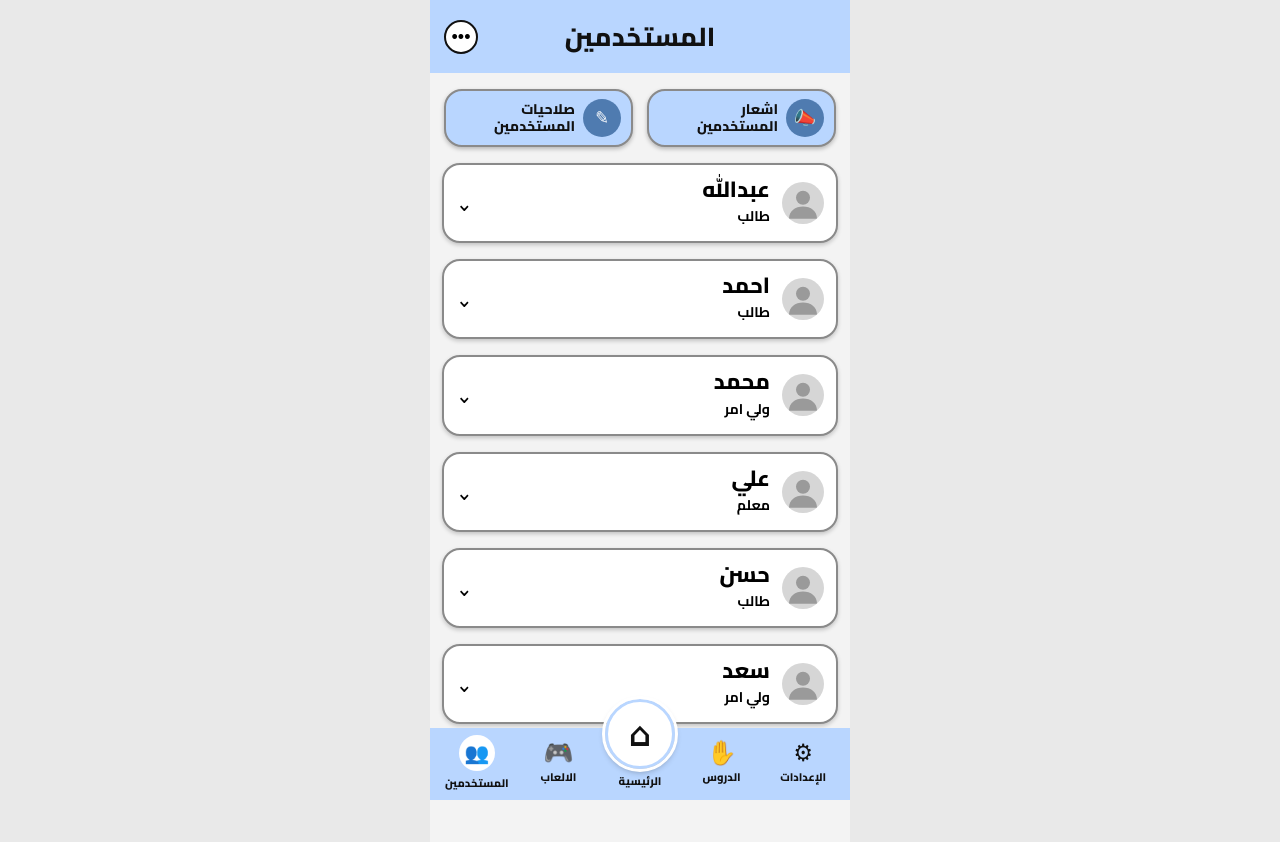
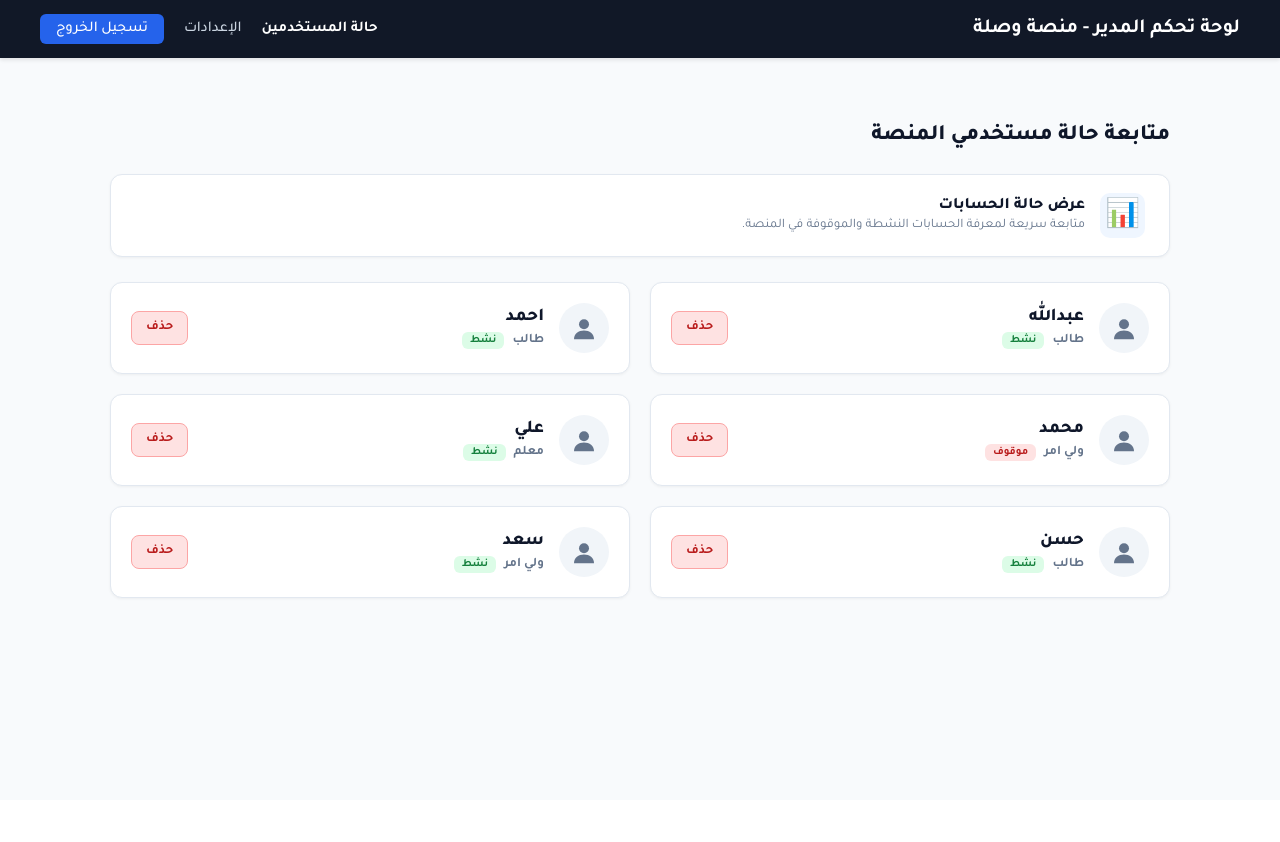
Before and after one commit to aseelmunshi60-ux/project, a PHP site: page /Users.php in a window 1280 px wide. After the commit the page ends 599 px from the top, so only its background shows below. Run offline with PHP 8.4, Linux system fonts and the light colour scheme; data that the repository does not hold is empty.

Commit message:
Add Users

```diff
--- a/Users.php
+++ b/Users.php
@@ -1,202 +1,352 @@
 <?php
+// إظهار الأخطاء لتسهيل التتبع
+ini_set('display_errors', 1);
+error_reporting(E_ALL);
+
+if (session_status() === PHP_SESSION_NONE) {
     session_start();
+}
 include 'db_connect.php';
+
+// التحقق من أن المستخدم الحالي هو "أدمن" (المدير) فقط
+if (!isset($_SESSION['role']) || $_SESSION['role'] !== 'admin') {
+    // header("Location: login.php"); exit();
+}
+
+$success_msg = '';
+$error_msg = '';
+
+// معالجة حذف المستخدم في نفس الصفحة
+if (isset($_GET['delete_id'])) {
+    $del_id = (int)$_GET['delete_id'];
+    if ($del_id > 0 && isset($conn)) {
+        $stmt = $conn->prepare("DELETE FROM user WHERE id = ?");
+        if ($stmt) {
+            $stmt->bind_param("i", $del_id);
+            if ($stmt->execute()) {
+                $success_msg = 'تم حذف المستخدم بنجاح!';
+            } else {
+                $error_msg = 'حدث خطأ أثناء حذف المستخدم.';
+            }
+            $stmt->close();
+        }
+    }
+}
+
+// قيم افتراضية آمنة للمستخدمين
 $users = [
-    ['id' => 1, 'name' => 'عبدالله', 'role' => 'طالب'],
-    ['id' => 2, 'name' => 'احمد',    'role' => 'طالب'],
-    ['id' => 3, 'name' => 'محمد',    'role' => 'ولي امر'],
-    ['id' => 4, 'name' => 'علي',     'role' => 'معلم'],
-    ['id' => 5, 'name' => 'حسن',     'role' => 'طالب'],
-    ['id' => 6, 'name' => 'سعد',     'role' => 'ولي امر'],
+    ['id' => 1, 'name' => 'عبدالله', 'role' => 'طالب', 'status' => 'نشط'],
+    ['id' => 2, 'name' => 'احمد',    'role' => 'طالب', 'status' => 'نشط'],
+    ['id' => 3, 'name' => 'محمد',    'role' => 'ولي امر', 'status' => 'موقوف'],
+    ['id' => 4, 'name' => 'علي',     'role' => 'معلم', 'status' => 'نشط'],
+    ['id' => 5, 'name' => 'حسن',     'role' => 'طالب', 'status' => 'نشط'],
+    ['id' => 6, 'name' => 'سعد',     'role' => 'ولي امر', 'status' => 'نشط'],
 ];
 
-$current = 'users';
+// سحب المستخدمين الحقيقيين من قاعدة البيانات بأمان
+if (isset($conn)) {
+    try {
+        $result_users = @mysqli_query($conn, "SELECT * FROM user");
+        if ($result_users && mysqli_num_rows($result_users) > 0) {
+            $users = [];
+            while ($row = mysqli_fetch_assoc($result_users)) {
+                $users[] = [
+                    'id' => $row['id'] ?? $row['user_id'] ?? 1,
+                    'name' => $row['name'] ?? $row['username'] ?? 'مستخدم',
+                    'role' => $row['role'] ?? 'طالب',
+                    'status' => $row['status'] ?? 'نشط',
+                ];
+            }
+        }
+    } catch (Throwable $e) {}
+}
 
 function e($s) { return htmlspecialchars($s, ENT_QUOTES, 'UTF-8'); }
 
 $avatar = '<svg viewBox="0 0 24 24" fill="currentColor"><circle cx="12" cy="9" r="4"/><path d="M4 21c0-4.4 3.6-7 8-7s8 2.6 8 7z"/></svg>';
-
-$nav = [
-    ['key' => 'profile', 'label' => 'الإعدادات', 'href' => 'profile.php', 'icon' => '⚙'],
-    ['key' => 'lessons',  'label' => 'الدروس',    'href' => 'lesson.php',  'icon' => '✋'],
-    ['key' => 'home',     'label' => 'الرئيسية',  'href' => 'index.php',    'icon' => '⌂'],
-    ['key' => 'game',    'label' => 'الالعاب',   'href' => 'game.php',    'icon' => '🎮'],
-    ['key' => 'users',    'label' => 'المستخدمين','href' => 'users.php',    'icon' => '👥'],
-];
 ?>
 <!DOCTYPE html>
 <html lang="ar" dir="rtl">
 <head>
 <meta charset="UTF-8">
 <meta name="viewport" content="width=device-width, initial-scale=1">
-<title>المستخدمين</title>
-<link href="https://fonts.googleapis.com/css2?family=Cairo:wght@600;700;800&display=swap" rel="stylesheet">
+<title>لوحة تحكم المدير - حالة المستخدمين</title>
+<link href="https://fonts.googleapis.com/css2?family=Tajawal:wght@400;500;700;800&display=swap" rel="stylesheet">
 <style>
-  :root {
-    --bg: #ffffff;
-    --header: #b9d6ff;
-    --pill: #b9d6ff;
-    --icon-circle: #4f7bb0;
-    --ink: #111;
-    --muted: #9a9a9a;
-    --border: #8a8a8a;
-  }
     * { box-sizing: border-box; margin: 0; padding: 0; }
+
     body {
-    font-family: 'Cairo', Tahoma, sans-serif;
-    background: #e9e9e9;
-    color: var(--ink);
-  }
-  .app {
-    max-width: 420px;
+        font-family: 'Tajawal', sans-serif;
         min-height: 100vh;
-    margin: 0 auto;
-    background: #f3f3f3;
-    position: relative;
-    padding-bottom: 110px;
+        background-color: #f8fafc;
+        color: #1e293b;
     }
 
-
-  .top {
-    background: var(--header);
-    display: flex; align-items: center; justify-content: center;
-    padding: 12px 16px; position: relative;
-  }
-  .top h1 { font-size: 26px; font-weight: 800; }
-  .menu-btn {
-    position: absolute; left: 14px; top: 50%; transform: translateY(-50%);
-    width: 34px; height: 34px; border-radius: 50%;
-    border: 2px solid var(--ink); background: #fff; font-size: 18px;
-    cursor: pointer; line-height: 1;
+    /* شريط التنقل العلوي الخاص بالأدمن */
+    .navbar {
+        width: 100%;
+        background-color: #111827;
+        color: #ffffff;
+        padding: 14px 40px;
+        display: flex;
+        justify-content: space-between;
+        align-items: center;
+        box-shadow: 0 2px 4px rgba(0, 0, 0, 0.1);
     }
 
-
-  .actions { display: flex; gap: 14px; padding: 16px 14px 8px; }
-  .pill {
-    flex: 1; display: flex; align-items: center; gap: 8px;
-    background: var(--pill); border: 2px solid var(--border);
-    border-radius: 18px; padding: 8px 10px;
-    text-decoration: none; color: var(--ink);
-    font-weight: 800; font-size: 14px; line-height: 1.2;
-    box-shadow: 0 2px 4px rgba(0,0,0,.25);
-  }
-  .pill .ic {
-    width: 38px; height: 38px; border-radius: 50%;
-    background: var(--icon-circle); color: #fff;
-    display: grid; place-items: center; font-size: 18px; flex-shrink: 0;
+    .navbar .brand {
+        font-size: 20px;
+        font-weight: 700;
+        color: #ffffff;
+        text-decoration: none;
     }
 
+    .navbar nav {
+        display: flex;
+        gap: 20px;
+        align-items: center;
+    }
 
-  .list { padding: 8px 12px; display: flex; flex-direction: column; gap: 16px; }
+    .navbar nav a {
+        text-decoration: none;
+        color: #cbd5e1;
+        font-weight: 500;
+        font-size: 15px;
+        transition: color 0.2s;
+    }
+
+    .navbar nav a:hover,
+    .navbar nav a.active {
+        color: #ffffff;
+        font-weight: 700;
+    }
+
+    /* زر تسجيل الخروج باللون الأزرق الموحد */
+    .navbar .btn-logout {
+        background-color: #2563eb;
+        color: #ffffff !important;
+        padding: 6px 16px;
+        border-radius: 6px;
+        font-weight: 500;
+        transition: background-color 0.2s;
+    }
+
+    .navbar .btn-logout:hover {
+        background-color: #1d4ed8;
+    }
+
+    /* حاوية المحتوى الرئيسي العريضة */
+    .container {
+        width: 100%;
+        max-width: 1100px;
+        margin: 0 auto;
+        padding: 40px 20px;
+    }
+
+    header {
+        display: flex;
+        align-items: center;
+        justify-content: space-between;
+        margin-bottom: 25px;
+    }
+
+    header h1 {
+        font-size: 22px;
+        font-weight: 800;
+        color: #0f172a;
+    }
+
+    /* بانر حالة المستخدمين */
+    .status-banner {
+        background: #ffffff;
+        border: 1px solid #e2e8f0;
+        border-radius: 12px;
+        padding: 18px 24px;
+        margin-bottom: 25px;
+        box-shadow: 0 1px 3px rgba(0,0,0,0.05);
+        display: flex;
+        align-items: center;
+        gap: 15px;
+    }
+
+    .status-banner .ic {
+        font-size: 28px;
+        width: 45px;
+        height: 45px;
+        background: #eff6ff;
+        color: #2563eb;
+        border-radius: 10px;
+        display: grid;
+        place-items: center;
+    }
+
+    .status-banner h3 {
+        font-size: 16px;
+        font-weight: 800;
+        color: #0f172a;
+    }
+
+    .status-banner p {
+        font-size: 13px;
+        color: #64748b;
+        margin-top: 2px;
+    }
+
+    /* شبكة المستخدمين */
+    .list {
+        display: grid;
+        grid-template-columns: repeat(2, 1fr);
+        gap: 20px;
+    }
+
     .card {
-    background: #fff; border: 2px solid var(--border);
-    border-radius: 18px; box-shadow: 0 2px 4px rgba(0,0,0,.2);
+        background: #ffffff;
+        border: 1px solid #e2e8f0;
+        border-radius: 12px;
+        box-shadow: 0 1px 3px rgba(0,0,0,0.05);
+        display: flex;
+        align-items: center;
+        justify-content: space-between;
+        padding: 20px;
+        gap: 15px;
+    }
+
+    .avatar {
+        width: 50px;
+        height: 50px;
+        border-radius: 50%;
+        background: #f1f5f9;
+        color: #64748b;
+        display: grid;
+        place-items: center;
         overflow: hidden;
+        flex-shrink: 0;
     }
-  .card-head {
-    display: flex; align-items: center; gap: 12px;
-    padding: 12px 12px; cursor: pointer; width: 100%;
-    background: none; border: 0; font-family: inherit; text-align: right;
+
+    .avatar svg { width: 30px; height: 30px; fill: #64748b; }
+
+    .info { flex: 1; }
+    .info .name { font-size: 18px; font-weight: 800; color: #0f172a; line-height: 1.2; }
+    .info .role-status { display: flex; align-items: center; gap: 8px; margin-top: 4px; }
+    .info .role { font-size: 13px; font-weight: 600; color: #64748b; }
+
+    .badge {
+        font-size: 11px;
+        font-weight: 700;
+        padding: 2px 8px;
+        border-radius: 6px;
     }
-  .avatar {
-    width: 42px; height: 42px; border-radius: 50%;
-    background: #d6d6d6; color: #9a9a9a;
-    display: grid; place-items: center; overflow: hidden; flex-shrink: 0;
+    .badge.active { background: #dcfce7; color: #15803d; }
+    .badge.inactive { background: #fee2e2; color: #b91c1c; }
+
+    .btn-danger {
+        background: #fee2e2;
+        color: #b91c1c;
+        border: 1px solid #fca5a5;
+        padding: 8px 14px;
+        border-radius: 8px;
+        font-family: inherit;
+        font-weight: 700;
+        font-size: 13px;
+        cursor: pointer;
+        text-decoration: none;
+        transition: background 0.2s;
+        flex-shrink: 0;
     }
-  .avatar svg { width: 100%; height: 100%; }
-  .info { flex: 1; }
-  .info .name { font-size: 22px; font-weight: 800; line-height: 1.1; }
-  .info .role { font-size: 14px; font-weight: 700; margin-top: 2px; }
-  .chev { transition: transform .2s; font-size: 22px; }
-  .card.open .chev { transform: rotate(180deg); }
-  .card-body {
-    display: none; padding: 0 14px 14px; gap: 8px; flex-wrap: wrap;
+
+    .btn-danger:hover { background: #fecaca; }
+
+    .alert-success {
+        background: #dcfce7;
+        color: #15803d;
+        padding: 12px;
+        border-radius: 8px;
+        margin-bottom: 20px;
+        font-weight: 700;
+        font-size: 14px;
     }
-  .card.open .card-body { display: flex; }
-  .btn {
-    flex: 1; text-align: center; padding: 8px; border-radius: 12px;
-    border: 2px solid var(--border); background: var(--pill);
-    font-family: inherit; font-weight: 700; cursor: pointer; text-decoration: none; color: var(--ink);
+
+    .alert-error {
+        background: #fee2e2;
+        color: #b91c1c;
+        padding: 12px;
+        border-radius: 8px;
+        margin-bottom: 20px;
+        font-weight: 700;
+        font-size: 14px;
     }
-  .btn.danger { background: #ffd0d0; }
 
-
-  .bottom {
-    position: fixed; bottom: 0; left: 50%; transform: translateX(-50%);
-    width: 100%; max-width: 420px; height: 72px;
-    background: var(--header);
-    display: flex; justify-content: space-around; align-items: center;
-    padding: 0 6px;
+    @media (max-width: 768px) {
+        .navbar {
+            padding: 14px 20px;
+            flex-direction: column;
+            gap: 12px;
         }
-  .nav-item {
-    flex: 1; display: flex; flex-direction: column; align-items: center; gap: 2px;
-    text-decoration: none; color: var(--ink); font-size: 11px; font-weight: 800;
+        .list {
+            grid-template-columns: 1fr;
         }
-  .nav-item .ic { font-size: 24px; line-height: 1; }
-  .nav-item.active .ic {
-    background: #fff; border-radius: 50%; width: 36px; height: 36px;
-    display: grid; place-items: center; font-size: 20px;
-  }
-  .nav-item.home .ic {
-    background: #fff; border: 3px solid var(--header); outline: 3px solid #fff;
-    width: 70px; height: 70px; border-radius: 50%;
-    display: grid; place-items: center; font-size: 34px;
-    margin-top: -38px; box-shadow: 0 3px 6px rgba(0,0,0,.3);
     }
 </style>
 </head>
 <body>
-<div class="app">
 
-  <header class="top">
-    <h1>المستخدمين</h1>
-    <button class="menu-btn" aria-label="المزيد">•••</button>
+    <!-- شريط التنقل العلوي الخاص بلوحة تحكم المدير (Admin) -->
+    <header class="navbar">
+        <div class="brand">لوحة تحكم المدير - منصة وصلة</div>
+        <nav aria-label="التنقل الرئيسي للأدمن">
+            <a href="users.php" class="active">حالة المستخدمين</a>
+            <a href="profile.php">الإعدادات</a>
+            <a href="logout.php" class="btn-logout">تسجيل الخروج</a>
+        </nav>
     </header>
 
-  <div class="actions">
-    <a class="pill" href="notify_users.php">
-      <span class="ic">📣</span>
-      <span>اشعار<br>المستخدمين</span>
-    </a>
-    <a class="pill" href="permissions.php">
-      <span class="ic">✎</span>
-      <span>صلاحيات<br>المستخدمين</span>
-    </a>
+    <!-- المحتوى الرئيسي للمستخدمين -->
+    <main class="container">
+
+        <header>
+            <h1>متابعة حالة مستخدمي المنصة</h1>
+        </header>
+
+        <?php if (!empty($success_msg)): ?>
+            <div class="alert-success"><?= e($success_msg) ?></div>
+        <?php endif; ?>
+
+        <?php if (!empty($error_msg)): ?>
+            <div class="alert-error"><?= e($error_msg) ?></div>
+        <?php endif; ?>
+
+        <!-- بانر حالة المستخدمين -->
+        <div class="status-banner">
+            <span class="ic">📊</span>
+            <div>
+                <h3>عرض حالة الحسابات</h3>
+                <p>متابعة سريعة لمعرفة الحسابات النشطة والموقوفة في المنصة.</p>
+            </div>
         </div>
 
-  <main class="list">
-    <?php foreach ($users as $u): ?>
+        <div class="list">
+            <?php foreach ($users as $u):
+                $is_active = ($u['status'] === 'نشط' || $u['status'] === 'active');
+            ?>
                 <section class="card">
-        <button class="card-head" type="button" onclick="this.parentElement.classList.toggle('open')">
+                    <div style="display: flex; align-items: center; gap: 15px; flex: 1;">
                         <span class="avatar"><?= $avatar ?></span>
                         <span class="info">
                             <div class="name"><?= e($u['name']) ?></div>
-            <div class="role"><?= e($u['role']) ?></div>
+                            <div class="role-status">
+                                <span class="role"><?= e($u['role']) ?></span>
+                                <span class="badge <?= $is_active ? 'active' : 'inactive' ?>"><?= e($u['status']) ?></span>
+                            </div>
                         </span>
-          <span class="chev">⌄</span>
-        </button>
-        <div class="card-body">
-          <a class="btn" href="edit_user.php?id=<?= (int)$u['id'] ?>">تعديل</a>
-          <a class="btn danger" href="delete_user.php?id=<?= (int)$u['id'] ?>"
+                    </div>
+
+                    <a class="btn-danger" href="users.php?delete_id=<?= (int)$u['id'] ?>"
                        onclick="return confirm('هل تريد حذف هذا المستخدم؟')">حذف</a>
-        </div>
                 </section>
             <?php endforeach; ?>
+        </div>
+
     </main>
 
-  <nav class="bottom">
-    <?php foreach ($nav as $n):
-      $cls = 'nav-item';
-      if ($n['key'] === 'home') $cls .= ' home';
-      if ($n['key'] === $current) $cls .= ' active';
-    ?>
-      <a class="<?= $cls ?>" href="<?= e($n['href']) ?>">
-        <span class="ic"><?= $n['icon'] ?></span>
-        <span><?= e($n['label']) ?></span>
-      </a>
-    <?php endforeach; ?>
-  </nav>
-
-</div>
 </body>
 </html>
```
Lines whose indentation alone changed are shown as unchanged.
